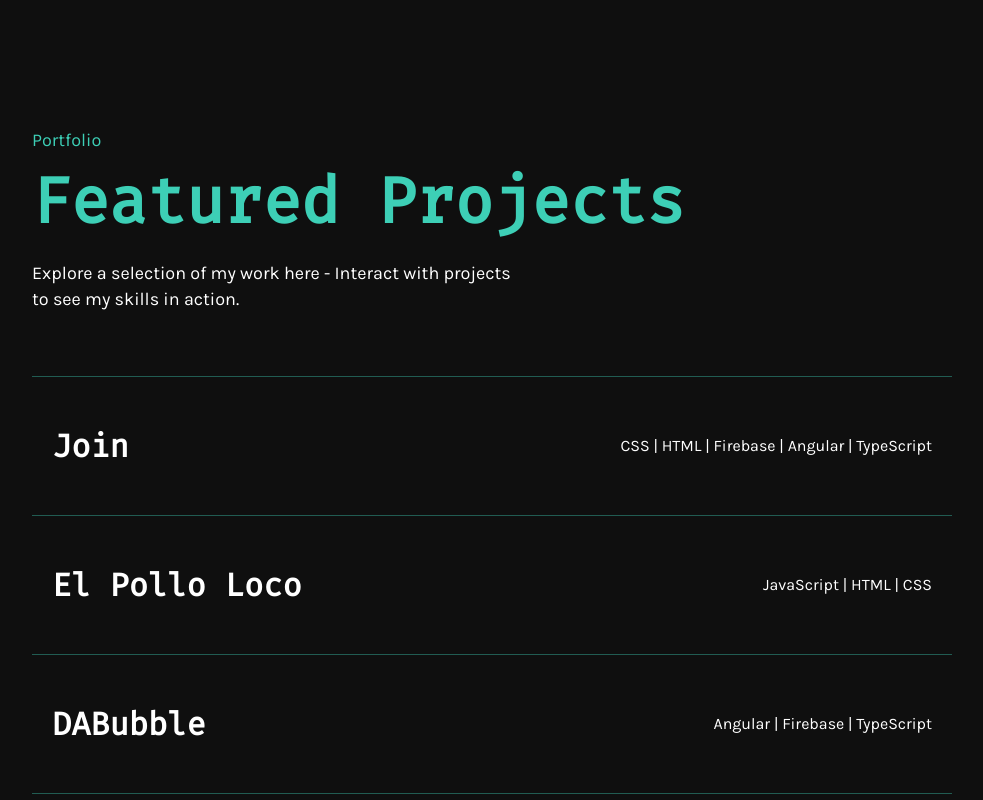
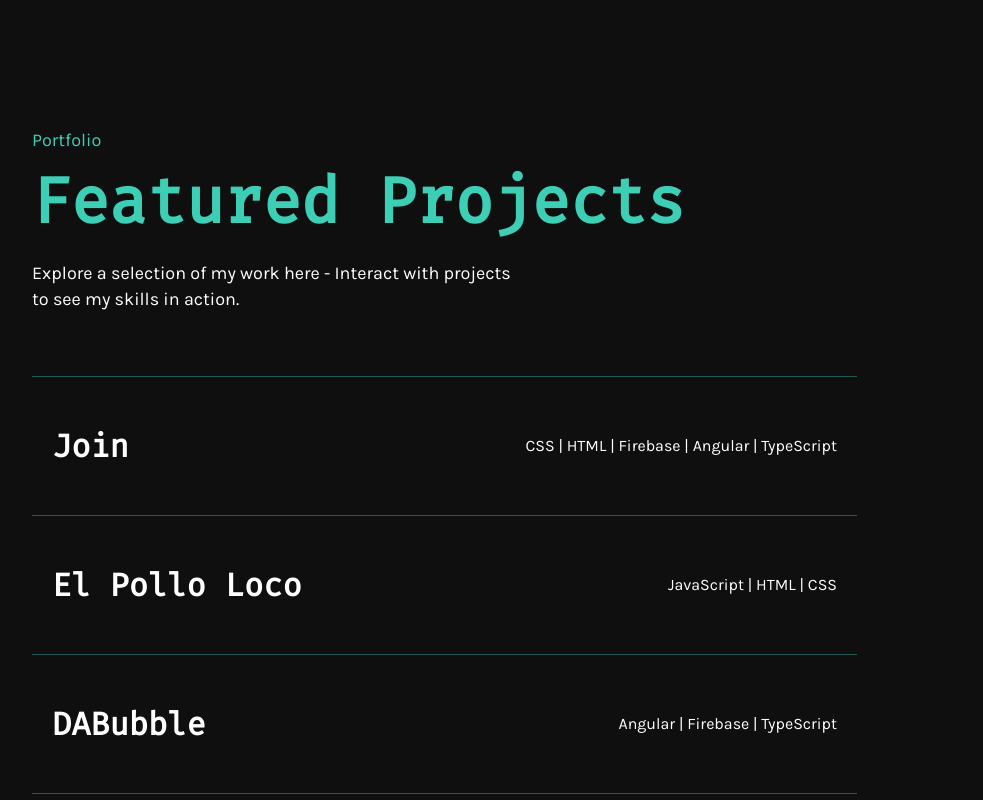
Before and after one commit to nico-leitz/Portfolio, an Angular app in the folder Portfolio/: page / in a window 1280 px wide. Shown: the part 2740-3540 px from the top of the page, without its empty margins (48-1031 px from the left). Built offline with nearby package versions, Linux system fonts and the light colour scheme.

Commit message:
feat:(featured-projects): implement image hover logic and add base design

```diff
--- a/Portfolio/src/app/shared/components/featured-projects/featured-projects.html
+++ b/Portfolio/src/app/shared/components/featured-projects/featured-projects.html
@@ -1,6 +1,7 @@
 <div class="section_projects">
   <div class="section_projects__inner">
     <div class="section_projects__content">
+
       <div class="section_projects__header">
         <span class="section_projects__overbox_headline">Portfolio</span>
         <h2 class="section_projects__headline">Featured Projects</h2>
@@ -9,14 +10,35 @@
         </p>
       </div>
 
-      <div class="section_projects__list">
+      <div class="section_projects__list" (mouseleave)="hoveredProject = null">
         @for (project of projects; track project.title) {
-          <div class="project_item" (click)="openProjectDialog(project)">
-            <h3 class="project_item__title">{{ project.title }}</h3>
-            <span class="project_item__tech">{{ project.tech.join(' | ') }}</span>
+
+          <div class="project_item"
+               [class.is-active]="hoveredProject === project"
+               (mouseenter)="hoveredProject = project"
+               (click)="openProjectDialog(project)">
+
+            <div class="project_item__info">
+              <h3 class="project_item__title">
+                {{ project.title }}
+                <span class="project_item__arrow">↗</span>
+              </h3>
+              <span class="project_item__tech">{{ project.tech.join(' | ') }}</span>
+            </div>
+
+            @if (hoveredProject === project) {
+              <div class="project_item__preview">
+                <div class="preview-wrapper">
+                  <img [src]="project.img" [alt]="project.title" class="preview-img">
+                </div>
+              </div>
+            }
+
           </div>
+
         }
       </div>
+
     </div>
   </div>
 </div>
--- a/Portfolio/src/app/shared/components/featured-projects/featured-projects.scss
+++ b/Portfolio/src/app/shared/components/featured-projects/featured-projects.scss
@@ -38,7 +38,7 @@
     display: flex;
     flex-direction: column;
     width: 100%;
-    max-width: 92rem;
+    max-width: 110rem;
     gap: 6.4rem;
 
     @media (max-width: 768px) {
@@ -98,34 +98,58 @@
   &__list {
     display: flex;
     flex-direction: column;
-    width: 100%;
+    width: 75%;
     border-top: 1px solid rgba(61, 207, 182, 0.4);
+    position: relative;
+
+    @media (max-width: 900px) {
+      width: 100%;
+    }
   }
 
   .project_item {
     display: flex;
-    justify-content: space-between;
     align-items: center;
     width: 100%;
     padding: 4.8rem 2rem;
     border-bottom: 1px solid rgba(61, 207, 182, 0.4);
-    transition:
-      background-color 0.3s ease,
-      padding-left 0.3s ease;
+    // ANGEPASST: Smootherer Hover-Übergang
+    transition: background-color 0.4s ease, padding-left 0.4s ease;
     cursor: pointer;
+    position: relative;
 
     @media (max-width: 768px) {
-      flex-direction: column;
-      align-items: flex-start;
-      gap: 1.2rem;
       padding: 3.2rem 0;
     }
 
-    &:hover {
-      background-color: rgba(61, 207, 182, 0.05);
+    &__info {
+      display: flex;
+      justify-content: space-between;
+      align-items: center;
+      width: 100%;
+
+      @media (max-width: 768px) {
+        flex-direction: column;
+        align-items: flex-start;
+        gap: 1.2rem;
+      }
+    }
+
+    &:hover, &.is-active {
+      background-color: rgba(61, 207, 182, 0.08);
+      padding-left: 3.2rem;
+
+      @media (max-width: 768px) {
+        padding-left: 0;
+      }
 
       .project_item__title {
         color: #3dcfb6;
+      }
+
+      .project_item__arrow {
+        opacity: 1;
+        transform: translate(4px, -4px);
       }
     }
 
@@ -135,7 +159,9 @@
       font-weight: 700;
       color: #ffffff;
       margin: 0;
-      transition: color 0.3s ease;
+      transition: color 0.4s ease;
+      display: flex;
+      align-items: center;
 
       @media (max-width: 768px) {
         font-size: 2.4rem;
@@ -143,6 +169,19 @@
 
       @media (max-width: 480px) {
         font-size: 2rem;
+      }
+    }
+
+    &__arrow {
+      font-size: 2.4rem;
+      margin-left: 1.2rem;
+      color: #3dcfb6;
+      opacity: 0;
+      transition: transform 0.3s ease, opacity 0.3s ease;
+      display: inline-block;
+
+      @media (max-width: 768px) {
+        display: none;
       }
     }
 
@@ -158,5 +197,66 @@
         color: rgba(255, 255, 255, 0.8);
       }
     }
+
+    &__preview {
+      position: absolute;
+      left: calc(100% + 4rem);
+      top: 50%;
+      transform: translateY(-50%);
+      width: 30rem;
+      z-index: 10;
+      pointer-events: none;
+
+      @media (max-width: 900px) {
+        display: none;
+      }
+
+      .preview-wrapper {
+        position: relative;
+        width: 100%;
+        z-index: 1;
+
+        &::after {
+          content: '';
+          position: absolute;
+          top: 1.6rem;
+          left: 1.6rem;
+          width: 100%;
+          height: 100%;
+          border-radius: 1.6rem;
+          background: repeating-linear-gradient(
+            45deg,
+            #3dcfb6,
+            #3dcfb6 2px,
+            transparent 2px,
+            transparent 12px
+          );
+          z-index: -1;
+        }
+      }
+
+      .preview-img {
+        width: 100%;
+        height: auto;
+        border-radius: 1.6rem;
+        display: block;
+        position: relative;
+        z-index: 2;
+        border: 2px solid transparent;
+        box-shadow: 0 10px 30px rgba(0, 0, 0, 0.4);
+        animation: fadeInRow 0.4s cubic-bezier(0.16, 1, 0.3, 1) forwards;
+      }
+    }
   }
 }
+
+@keyframes fadeInRow {
+  from {
+    opacity: 0;
+    transform: scale(0.9) translateX(-2rem);
+  }
+  to {
+    opacity: 1;
+    transform: scale(1) translateX(0);
+  }
+}
--- a/Portfolio/src/app/shared/components/featured-projects/featured-projects.ts
+++ b/Portfolio/src/app/shared/components/featured-projects/featured-projects.ts
@@ -44,6 +44,8 @@ export class FeaturedProjects {
 
   activeProject: Project | null = null;
 
+  hoveredProject: Project | null = null;
+
   openProjectDialog(project: Project): void {
     this.activeProject = project;
     document.body.style.overflow = 'hidden';
```
